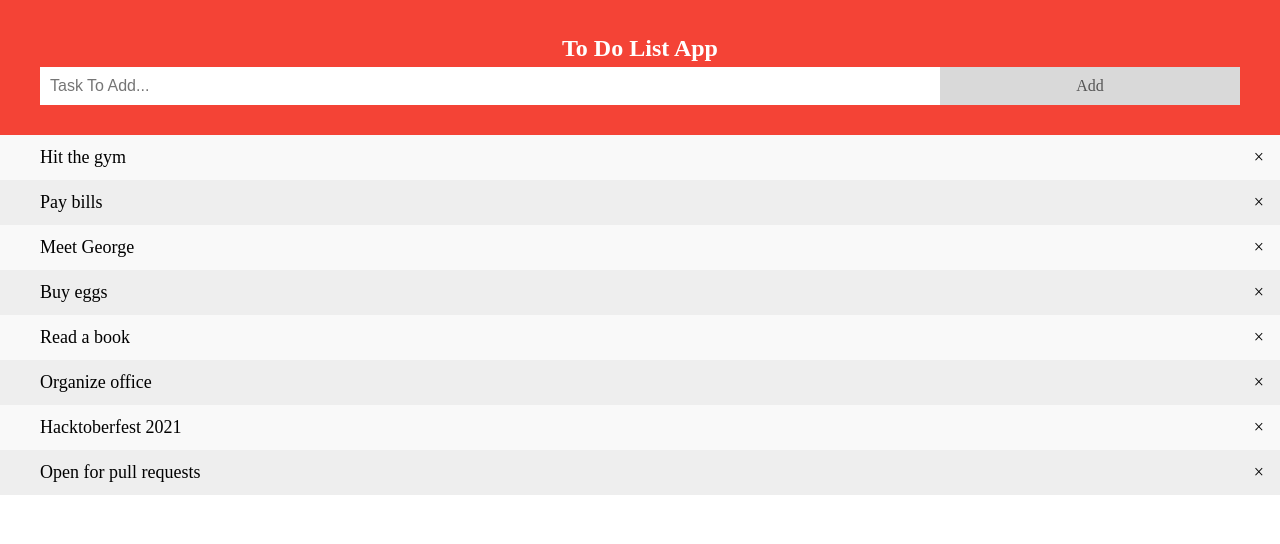
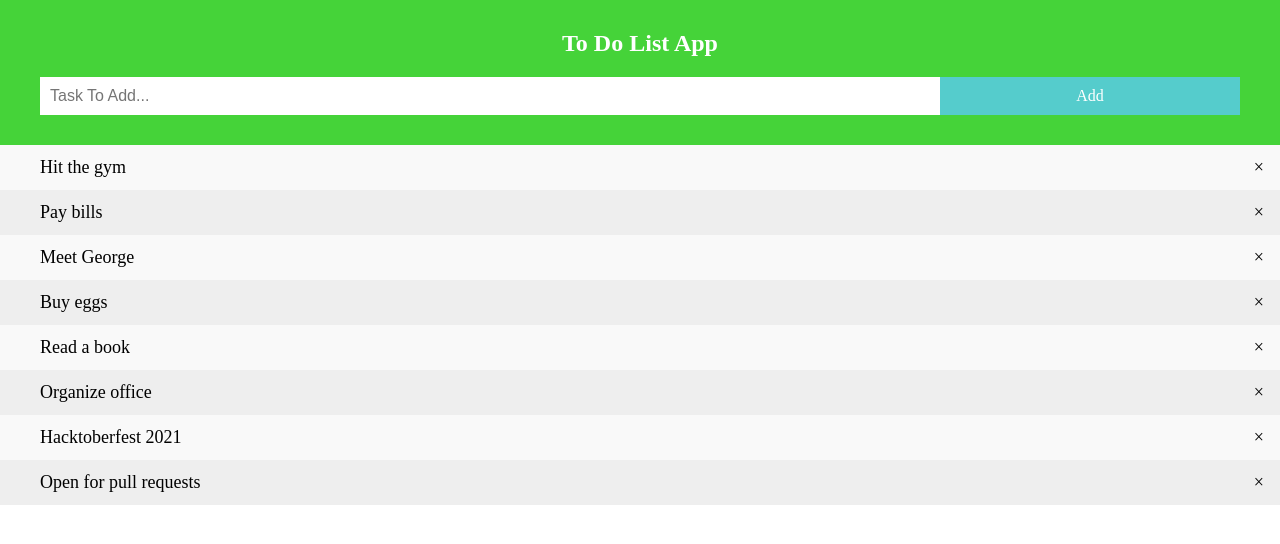
Before and after one commit to NisargaJN/Hacktoberfest_2022, a plain HTML site: page Todo/Index.html in a window 1280 px wide. Drawn offline with Linux system fonts and the light colour scheme.

Commit message:
Improved Style.

```diff
--- a/Todo/Index.html
+++ b/Todo/Index.html
@@ -7,7 +7,7 @@
 <body>
 
 <div id="myDIV" class="header">
-  <h2 style="margin:5px">To Do List App</h2>
+  <h2 style="margin:0 0 20px 0">To Do List App</h2>
   <input type="text" id="myInput" placeholder="Task To Add...">
   <span onclick="newElement()" class="addBtn">Add</span>
 </div>
--- a/Todo/style.css
+++ b/Todo/style.css
@@ -77,7 +77,7 @@ body {
 
   /* Style the header */
   .header {
-    background-color: #f44336;
+    background-color: #45d339;
     padding: 30px 40px;
     color: white;
     text-align: center;
@@ -105,8 +105,8 @@ body {
   .addBtn {
     padding: 10px;
     width: 25%;
-    background: #d9d9d9;
-    color: #555;
+    background: #5cc;
+    color: #fff;
     float: left;
     text-align: center;
     font-size: 16px;
```
